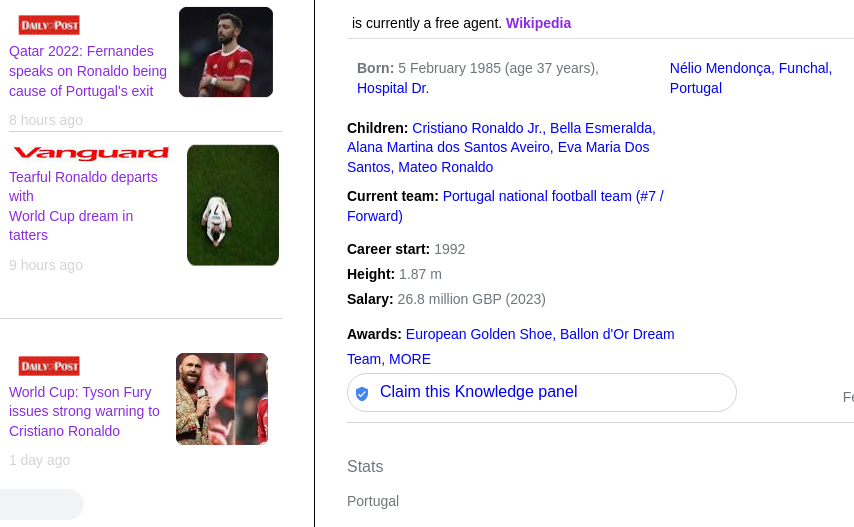
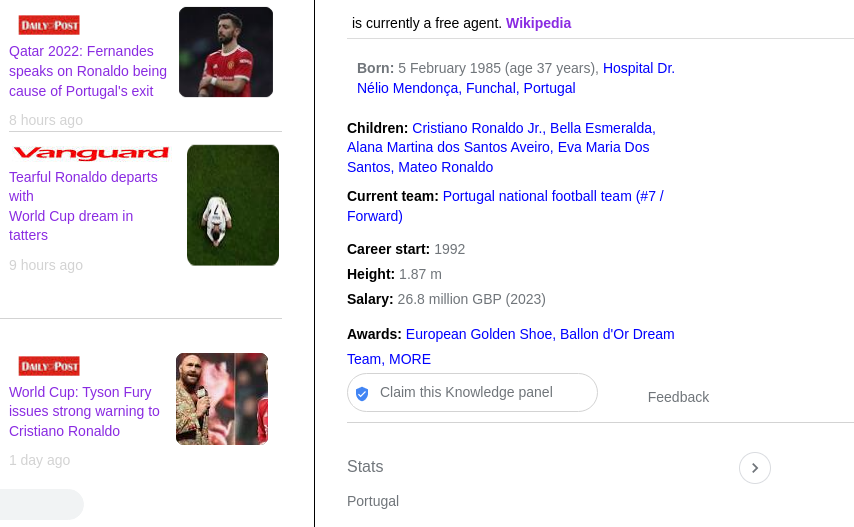
Before and after one commit to zulaykhah/google_searchpage, a plain HTML site: page index.html in a window 1280 px wide. Shown: the part 915-1442 px from the top of the page, 426-1280 px from the left. Drawn offline with Linux system fonts and the light colour scheme.

Commit message:
right side adjusting

```diff
--- a/index.html
+++ b/index.html
@@ -295,7 +295,7 @@
                     <p>is currently a free agent. <b style="color:blueviolet;">Wikipedia</b></p>
                     </div>
                     <div class="second_part">
-                    <p><b>Born:</b> 5 February 1985 (age 37 years), <span style="color: blue ;">Hospital Dr. <p style="color: blue;">Nélio Mendonça, Funchal, Portugal</p></span></p>
+                    <p><b>Born:</b> 5 February 1985 (age 37 years),<span style="color: blue ;"> Hospital Dr.  <br> Nélio Mendonça, Funchal, Portugal</span></p>
                     </div>
                     <div class="third_part">
                     <p> <b style="color: black;">Children:</b> Cristiano Ronaldo Jr., Bella Esmeralda,</p>
--- a/style.css
+++ b/style.css
@@ -623,8 +623,8 @@ body{
 }
 .claim{
     display: flex;
-    justify-content: space-between;
-    align-items: center;
+    align-items: center;
+    gap: 50px;
     border-bottom: 1px solid lightgrey;
 }
 .claim p{
@@ -634,11 +634,13 @@ body{
     border: 1px solid lightgrey;
     border-radius: 20px;
     padding: 5px;
-    width: 70%;
+    width: 45%;
     gap: 5px;
 }
 .claim a{
     text-decoration: none;
+    color: #70757a;
+    font-size: 14px;
 }
 .claim span{
     font-size: 14px;
@@ -646,9 +648,10 @@ body{
 }
 .stats{
     display: flex;
-    justify-content: space-between;
+    /* justify-content: space-between; */
     align-items: center;
     margin-top: 20px;
+    gap: 350px;
 }
 .stats a{
     text-decoration: none;
```
